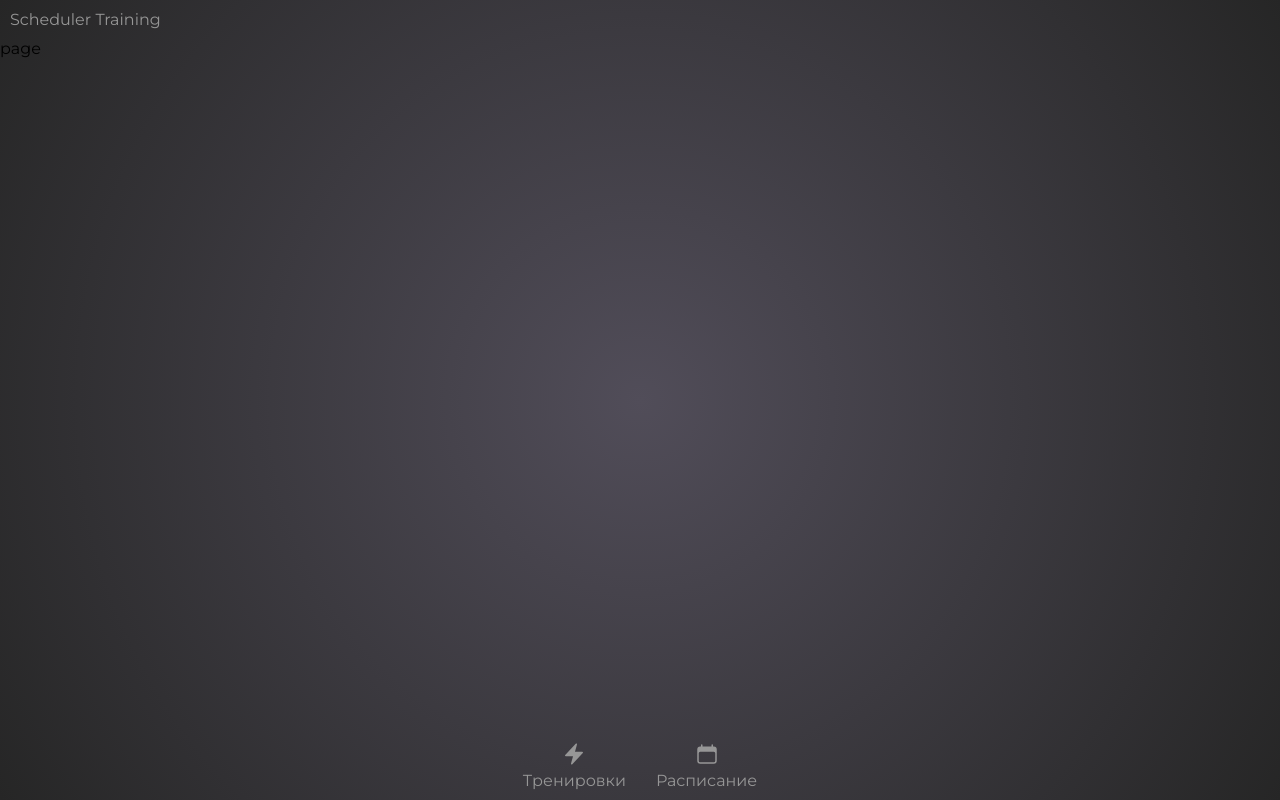
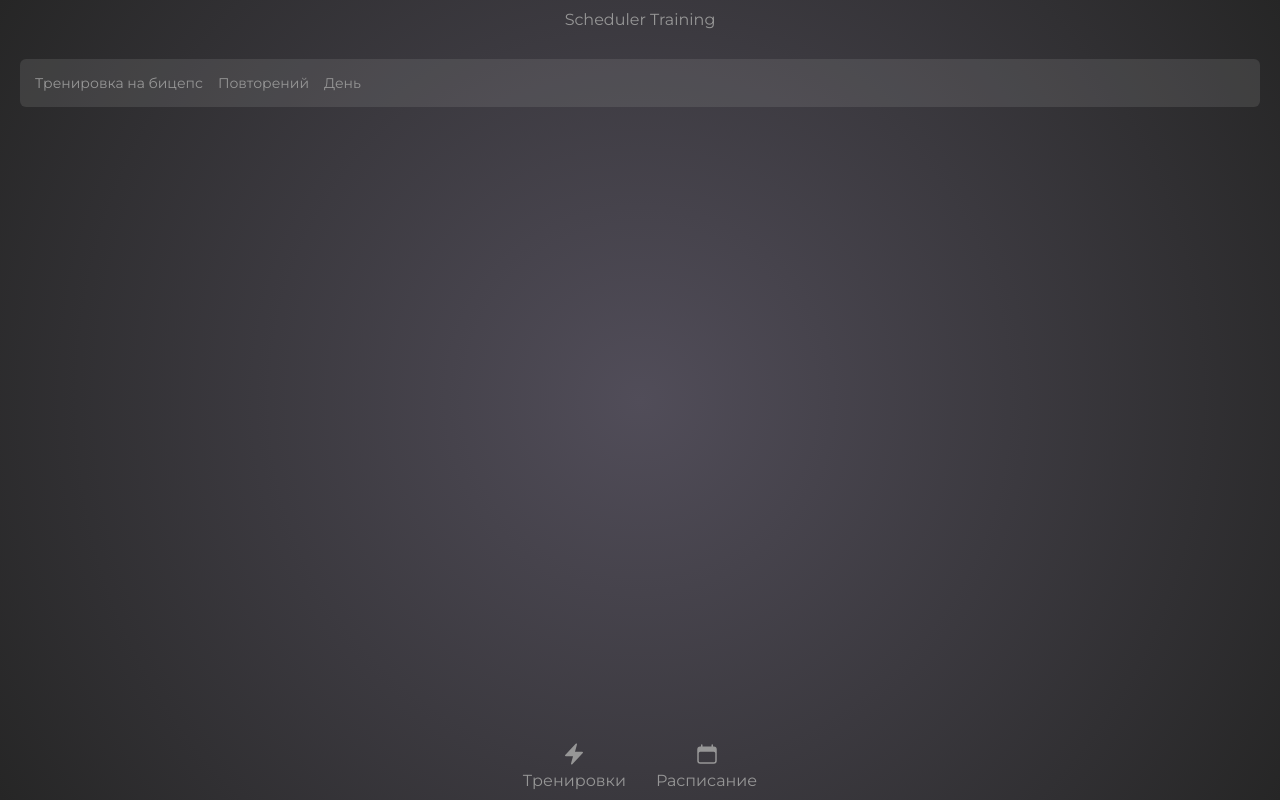
Before and after one commit to walentyao/fitness-app-frontend, a Vue app: page /training in a window 1280 px wide. Built offline with nearby package versions, Linux system fonts and the light colour scheme.

Commit message:
feature: add widget ListTraining

```diff
--- a/src/pages/TrainingPage/TrainingPage.vue
+++ b/src/pages/TrainingPage/TrainingPage.vue
@@ -1,7 +1,11 @@
-<script setup lang="ts"></script>
+<script setup lang="ts">
+import ListTraining from '@/widgets/ListTraining/ui/ListTraining.vue'
+</script>
 
 <template>
-  <main>page</main>
+  <main>
+    <ListTraining />
+  </main>
 </template>
 
 <style scoped lang="scss"></style>
--- a/src/widgets/Header/ui/Header.vue
+++ b/src/widgets/Header/ui/Header.vue
@@ -8,5 +8,7 @@
 .header {
   padding: 10px;
   color: var(--app-color-text);
+  display: flex;
+  justify-content: center;
 }
 </style>
--- /dev/null
+++ b/src/widgets/ListTraining/index.ts
@@ -0,0 +1 @@
+export { ListTraining } from './ui'
--- /dev/null
+++ b/src/widgets/ListTraining/interfaces/section.interface.ts
@@ -0,0 +1,5 @@
+export interface ISection {
+  title: string
+  value: string
+  style: string
+}
--- /dev/null
+++ b/src/widgets/ListTraining/ui/ListItem.vue
@@ -0,0 +1,60 @@
+<script setup lang="ts">
+import type { ISection } from '@/widgets/ListTraining/interfaces/section.interface'
+
+interface IProps {
+  training: ISection[]
+}
+
+const props = defineProps<IProps>()
+</script>
+
+<template>
+  <div class="training-item">
+    <div class="section training-item__type">Тренировка на бицепс</div>
+    <div class="section training-item__counter">Повторений</div>
+    <div class="section training-item__day">День</div>
+
+    <div
+      v-for="item in training"
+      :key="item.title"
+      :class="{}"
+    >
+      <span>{{ item.title }}: {{ item.value }}</span>
+    </div>
+  </div>
+</template>
+
+<style scoped lang="scss">
+.training-item {
+  padding: 10px;
+  border-radius: 6px;
+  background: rgba(150, 150, 150, 0.2);
+  color: var(--app-color-text);
+
+  font-size: 14px;
+
+  display: flex;
+  flex-wrap: wrap;
+  align-items: center;
+  gap: 5px;
+}
+
+.section {
+  max-width: max-content;
+  border-radius: 6px;
+  padding: 5px;
+
+  &__type {
+    background: white;
+  }
+
+  &__counter {
+    background: yellow;
+  }
+
+  &__day {
+    background: orange;
+    color: white;
+  }
+}
+</style>
--- a/src/widgets/ListTraining/ui/ListTraining.vue
+++ b/src/widgets/ListTraining/ui/ListTraining.vue
@@ -1,7 +1,13 @@
-<script setup lang="ts"></script>
+<script setup lang="ts">
+import ListItem from '@/widgets/ListTraining/ui/ListItem.vue'
+</script>
 
 <template>
-  <div></div>
+  <div class="list-training"><ListItem /></div>
 </template>
 
-<style scoped lang="scss"></style>
+<style scoped lang="scss">
+.list-training {
+  padding: 20px;
+}
+</style>
```
